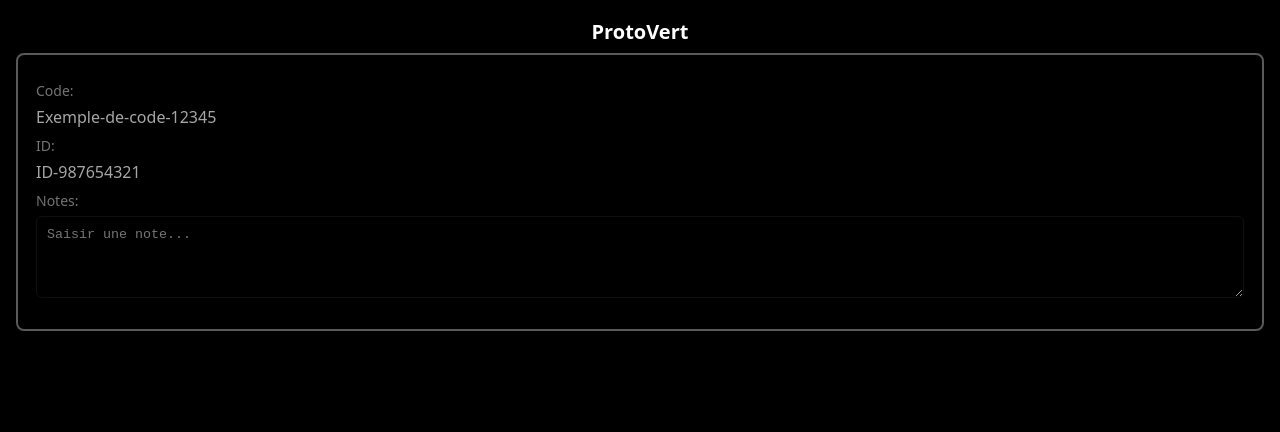
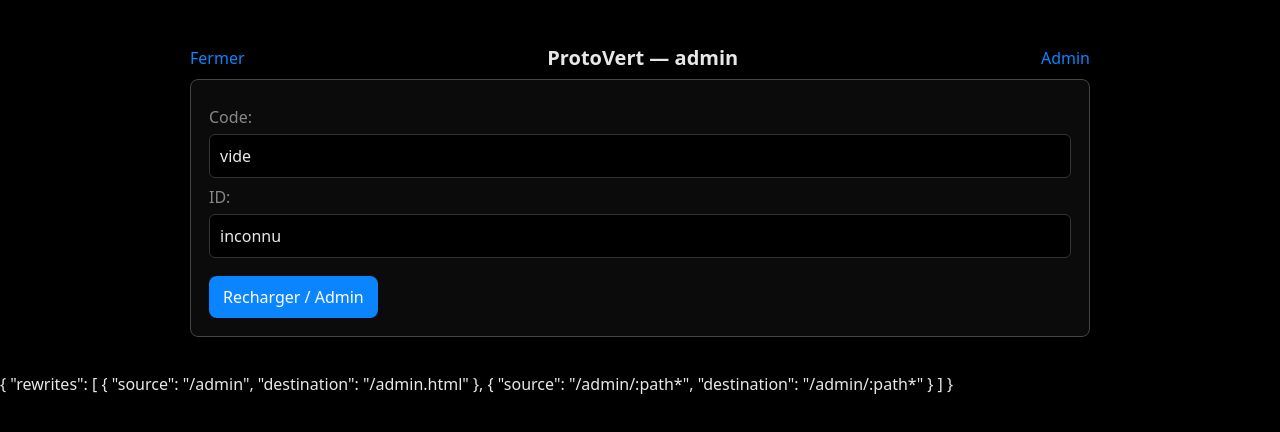
Before and after one commit to Niwa-Yume/telegram-bot-shop, a plain HTML site: page admin.html in a window 1280 px wide. Drawn offline with Linux system fonts and the light colour scheme.

Commit message:
test admin

```diff
--- a/admin.html
+++ b/admin.html
@@ -1,161 +1,67 @@
-<!DOCTYPE html>
+<!-- Fichier: `admin/index.html` -->
+<!doctype html>
 <html lang="fr">
 <head>
-  <meta charset="utf-8" />
-  <meta name="viewport" content="width=device-width,initial-scale=1,viewport-fit=cover" />
-  <title>Admin</title>
+  <meta charset="utf-8">
+  <meta name="viewport" content="width=device-width,initial-scale=1">
+  <title>Admin - Telegram Bot Shop</title>
   <style>
-    /* Reset de base */
-    *, *::before, *::after { box-sizing: border-box; }
-    html, body {
-      margin: 0;
-      padding: 0;
-      height: 100%;
-      background: #000; /* conforme à la capture */
-      color: #ddd;
-      font-family: system-ui, -apple-system, "Segoe UI", Roboto, "Helvetica Neue", Arial;
-      -webkit-text-size-adjust: 100%;
-      overflow-x: hidden; /* empêche tout débordement horizontal */
-    }
-
-    /* Wrapper applique les safe-area insets pour iPhone */
-    .app {
-      min-height: 100%;
-      padding-top: env(safe-area-inset-top, 20px);
-      padding-left: calc(env(safe-area-inset-left, 0px) + 16px);
-      padding-right: calc(env(safe-area-inset-right, 0px) + 16px);
-      padding-bottom: calc(env(safe-area-inset-bottom, 0px) + 24px);
-      -webkit-overflow-scrolling: touch;
-    }
-
-    /* Conteneur central adaptatif : ne dépasse jamais la zone visible */
-    .container {
-      width: 100%;
-      max-width: calc(100vw - env(safe-area-inset-left, 0px) - env(safe-area-inset-right, 0px) - 32px);
-      margin: 18px auto;
-    }
-
-    /* Card style */
-    .card {
-      background: transparent;
-      border: 2px solid rgba(255,255,255,0.35);
-      border-radius: 8px;
-      padding: 18px;
-      min-height: 140px;
-      box-shadow: none;
-      color: rgba(255,255,255,0.85);
-      overflow: hidden; /* empêche le contenu de dépasser visuellement */
-    }
-
-    /* Assure que tous les champs respectent la largeur */
-    .card .field {
-      display: block;
-      width: 100%;
-      max-width: 100%;
-      margin: 8px 0;
-      word-break: break-word;
-    }
-
-    label {
-      display: block;
-      font-size: 14px;
-      color: rgba(255,255,255,0.45);
-      margin-bottom: 6px;
-    }
-
-    .value {
-      font-size: 16px;
-      color: rgba(255,255,255,0.65);
-    }
-
-    /* Si vous avez un textarea ou input large */
-    textarea, input[type="text"] {
-      width: 100%;
-      max-width: 100%;
-      background: transparent;
-      border: 1px solid rgba(255,255,255,0.06);
-      color: rgba(255,255,255,0.85);
-      padding: 10px;
-      border-radius: 6px;
-      resize: vertical;
-    }
-
-    /* Empêche les éléments inline d'étendre la page */
-    img, svg {
-      max-width: 100%;
-      height: auto;
-      display: block;
-    }
-
-    /* Petite mise en page pour le header */
-    .header {
-      display: flex;
-      align-items: center;
-      justify-content: center;
-      gap: 12px;
-      color: #fff;
-      margin-bottom: 8px;
-    }
-
-    .title {
-      text-align: center;
-      font-weight: 600;
-      font-size: 20px;
-    }
-
-    /* Responsive : réduit le padding sur petits écrans */
-    @media (max-width: 420px) {
-      .container { margin: 12px; }
-      .card { padding: 14px; min-height: 120px; }
-      .title { font-size: 18px; }
+    :root{--bg:#000;--card:#0b0b0b;--text:#e8e8e8;--muted:#888}
+    html,body{height:100%;margin:0;background:var(--bg);color:var(--text);font-family:system-ui,Segoe UI,Roboto,Arial,sans-serif}
+    .wrap{max-width:900px;margin:20px auto;padding:16px}
+    header{display:flex;align-items:center;justify-content:space-between;padding:8px 0}
+    .title{font-size:20px;font-weight:600}
+    .card{background:var(--card);border:1px solid #444;border-radius:8px;padding:18px;min-height:160px}
+    label{display:block;color:var(--muted);margin-top:8px}
+    .field{margin:6px 0;padding:10px;border-radius:6px;background:#000;border:1px solid #333;color:var(--text)}
+    .btn{display:inline-block;margin-top:12px;padding:10px 14px;border-radius:8px;background:#0b84ff;color:#fff;text-decoration:none}
+    /* mobile-friendly */
+    @media(max-width:600px){
+      .wrap{margin:12px;padding:12px}
+      .title{text-align:center;flex:1}
+      header{gap:8px}
     }
   </style>
 </head>
 <body>
-  <div class="app">
-    <div class="container" role="main">
-      <div class="header" aria-hidden="true">
-        <div class="title">ProtoVert</div>
-      </div>
+  <div class="wrap">
+    <header>
+      <a href="/" aria-label="Retour" style="color:#0b84ff;text-decoration:none">Fermer</a>
+      <div class="title">ProtoVert — admin</div>
+      <nav>
+        <!-- Important: utilisez des URLs absolues commençant par slash -->
+        <a href="/admin" style="color:#0b84ff;text-decoration:none">Admin</a>
+      </nav>
+    </header>
 
-      <section class="card" aria-labelledby="card-title">
-        <h2 id="card-title" style="position:absolute;left:-9999px;top:auto;width:1px;height:1px;overflow:hidden;">Informations</h2>
+    <main>
+      <section class="card" role="region" aria-label="Administration">
+        <label>Code:</label>
+        <div class="field" id="admin-code">—</div>
 
-        <div class="field">
-          <label>Code:</label>
-          <div class="value" id="code">—</div>
-        </div>
+        <label>ID:</label>
+        <div class="field" id="admin-id">—</div>
 
-        <div class="field">
-          <label>ID:</label>
-          <div class="value" id="id">—</div>
-        </div>
-
-        <!-- exemple textarea (si nécessaire) -->
-        <div class="field">
-          <label>Notes:</label>
-          <textarea rows="4" placeholder="Saisir une note..."></textarea>
-        </div>
+        <a class="btn" href="/admin">Recharger / Admin</a>
       </section>
-    </div>
+    </main>
   </div>
 
   <script>
-    // Exemple : injecter dynamiquement des valeurs sans provoquer de débordement
-    (function(){
-      function setSafeText(id, text) {
-        var el = document.getElementById(id);
-        if(!el) return;
-        // échappe les retours chariot et tronque si trop long (optionnel)
-        var safe = String(text || '').replace(/\\n/g, ' ');
-        if (safe.length > 200) safe = safe.slice(0, 200) + '…';
-        el.textContent = safe;
-      }
-
-      // Remplacez par vos valeurs réelles
-      setSafeText('code', 'Exemple-de-code-12345');
-      setSafeText('id', 'ID-987654321');
-    })();
+    // Demo: récupérer des paramètres ou afficher fallback
+    const params = new URLSearchParams(location.search);
+    const code = params.get('code') || 'vide';
+    const id = params.get('id') || 'inconnu';
+    document.getElementById('admin-code').textContent = code;
+    document.getElementById('admin-id').textContent = id;
   </script>
 </body>
 </html>
+
+<!-- Fichier optionnel: `vercel.json` (si vous gardez `admin.html` à la racine au lieu d'un dossier) -->
+{
+  "rewrites": [
+    { "source": "/admin", "destination": "/admin.html" },
+    { "source": "/admin/:path*", "destination": "/admin/:path*" }
+  ]
+}
```
